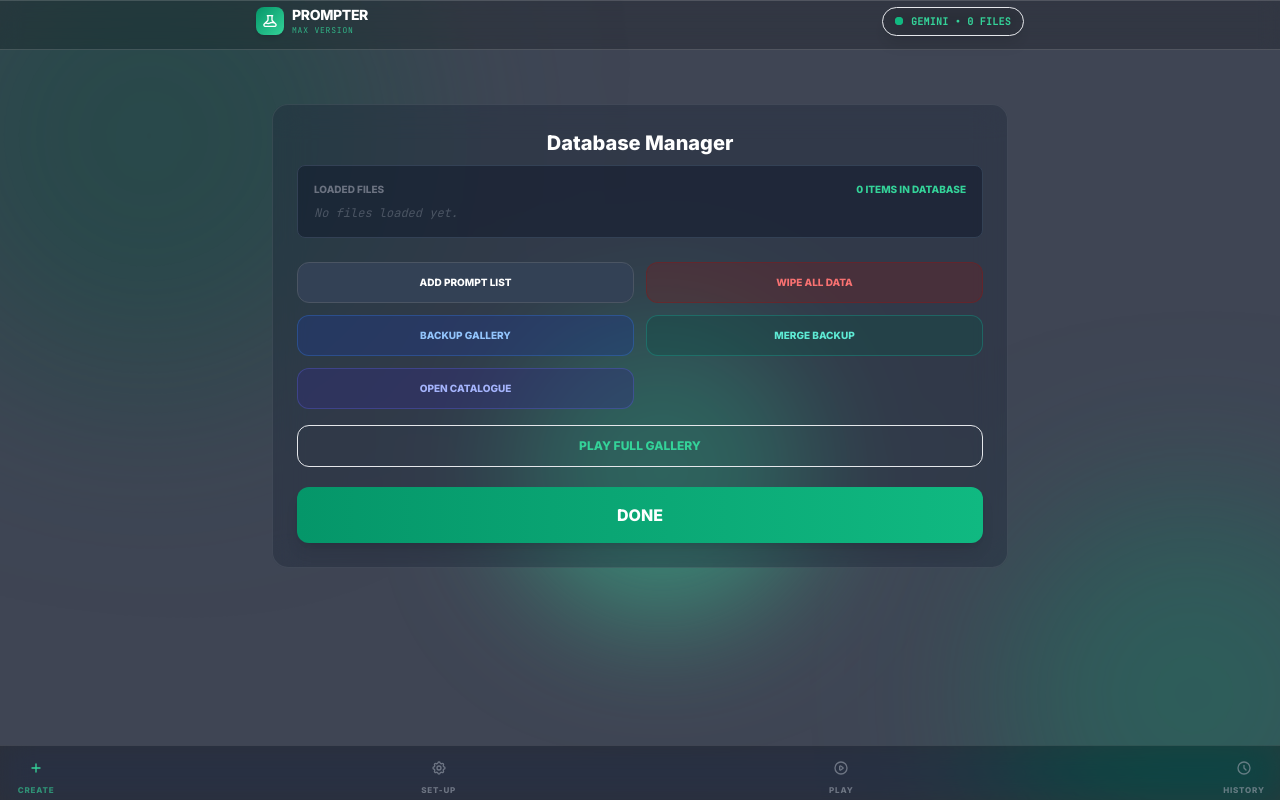
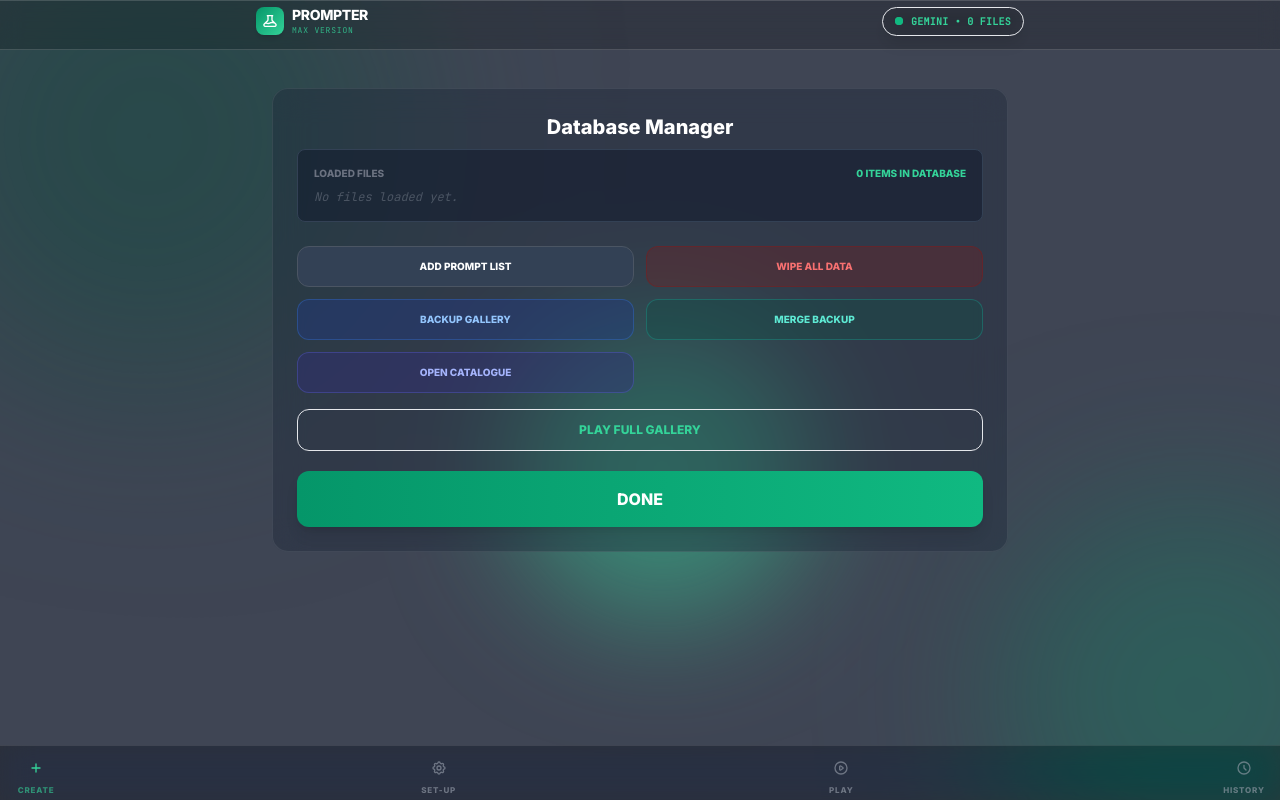
Before and after one commit to abhi5hek1979/APPBUILD, a plain HTML site: page index.html in a window 1280 px wide. Drawn offline with nearby package versions, Linux system fonts and the light colour scheme.

Commit message:
Update index.html

```diff
--- a/index.html
+++ b/index.html
@@ -248,7 +248,7 @@
         </div>
     </header>
 
-    <main class="flex-grow overflow-y-auto relative scroll-smooth z-0 pt-16" id="main-scroll">
+    <main class="flex-grow overflow-y-auto relative scroll-smooth z-0 pt-12" id="main-scroll">
         <div class="max-w-3xl mx-auto p-4 pb-40 min-h-full">
 
             <div id="history-screen" class="hidden space-y-6 animate-fade-in pt-6">
@@ -3144,4 +3144,5 @@ const NavManager = {
 
     </script>
 </body>
+
 </html>
```
